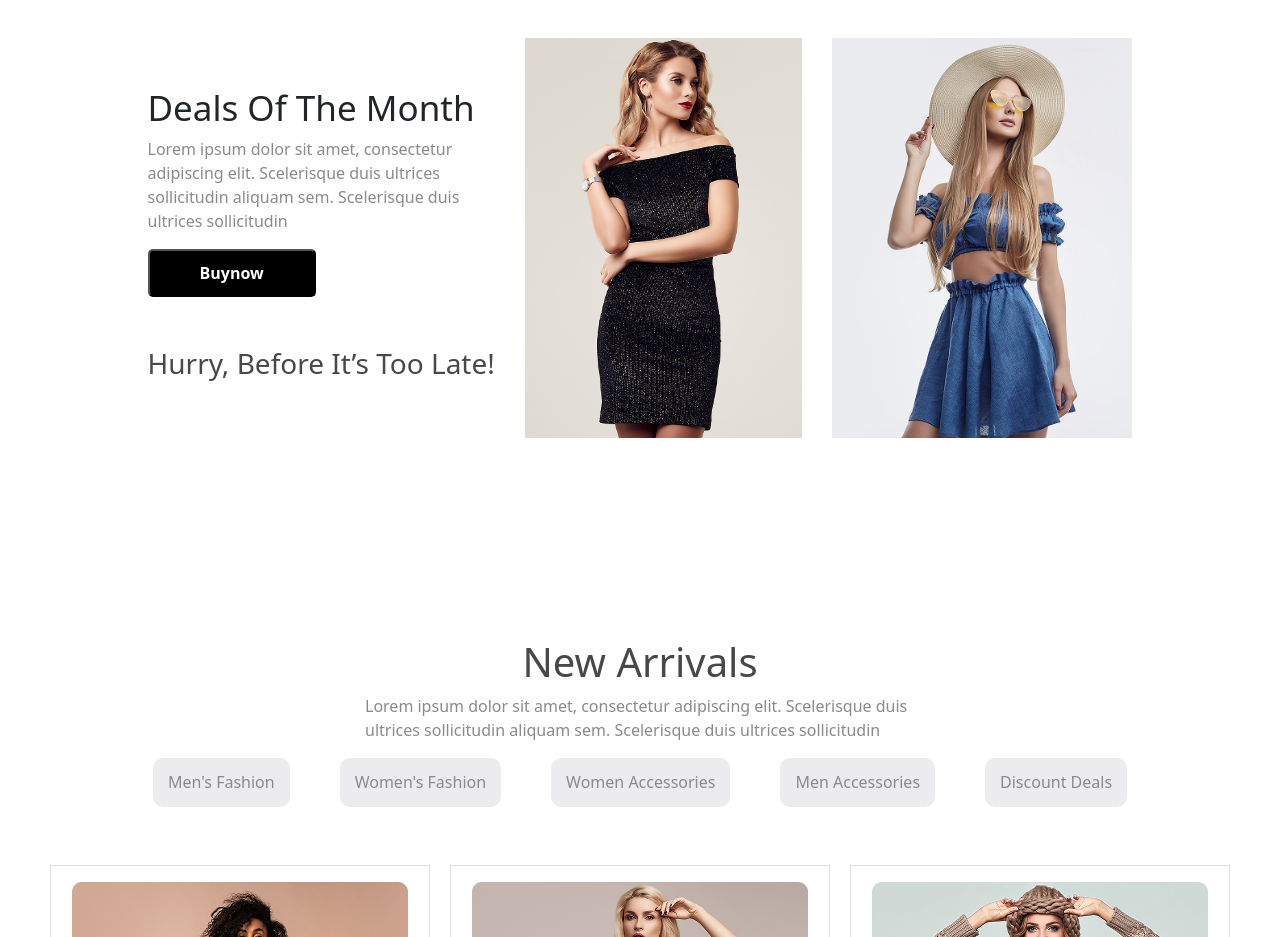
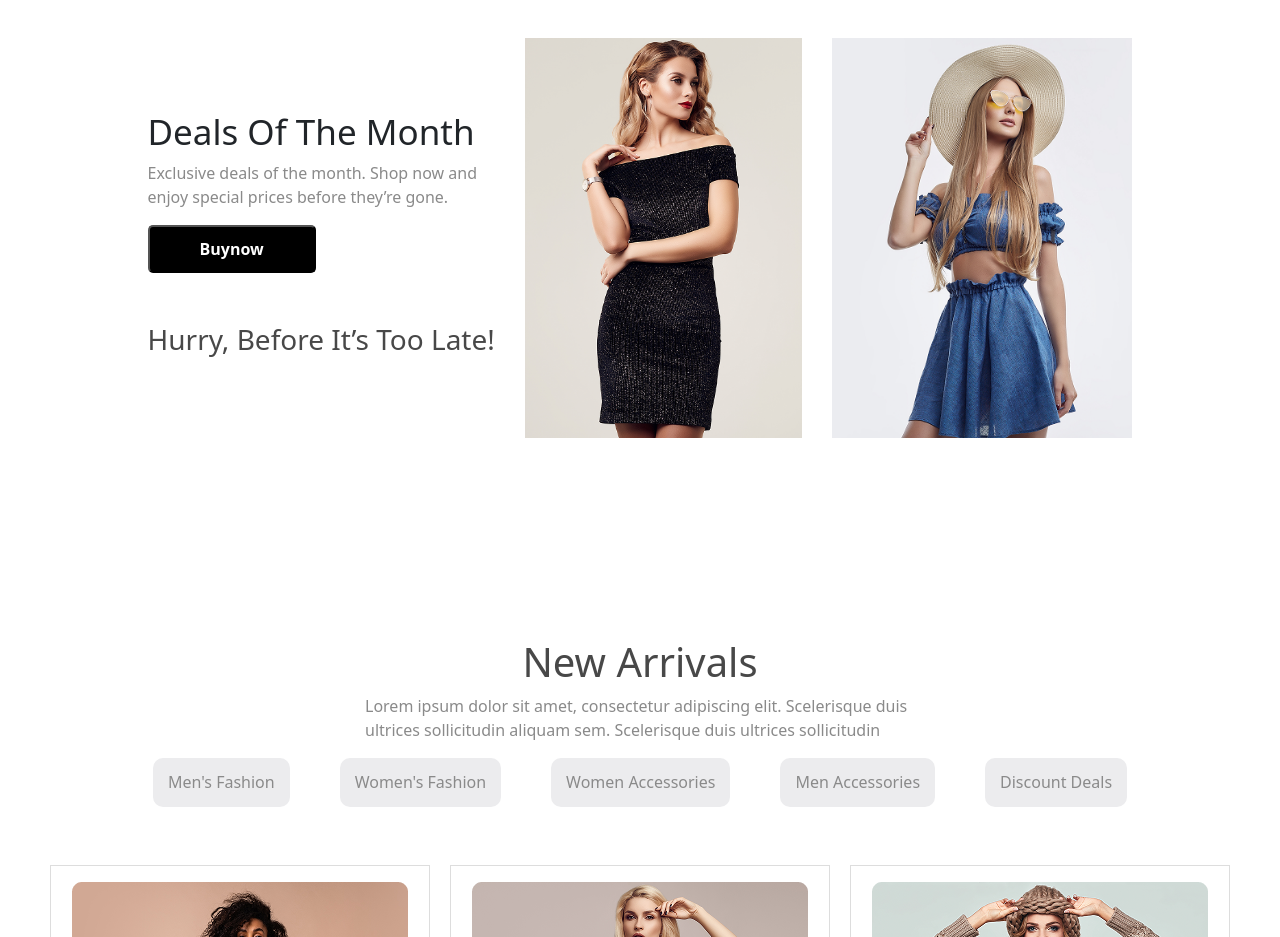
Before and after one commit to abdulrehmangull495/Arecom, a React (Vite) app: page / in a window 1280 px wide. Shown: the part 1500-2437 px from the top of the page. Built offline with nearby package versions, Linux system fonts and the light colour scheme.

Commit message:
update home

```diff
--- a/src/components/Home.jsx
+++ b/src/components/Home.jsx
@@ -37,9 +37,7 @@ const Home = () => {
         <div>
           <h3 className="dealsof">Deals Of The Month</h3>
           <p className="lorem">
-            Lorem ipsum dolor sit amet, consectetur adipiscing elit. Scelerisque
-            duis ultrices sollicitudin aliquam sem. Scelerisque duis ultrices
-            sollicitudin{" "}
+           Exclusive deals of the month. Shop now and enjoy special prices before they’re gone.
           </p>
           <button className="buynow">Buynow</button>
           <h3 className="hurry">Hurry, Before It’s Too Late!</h3>
```
